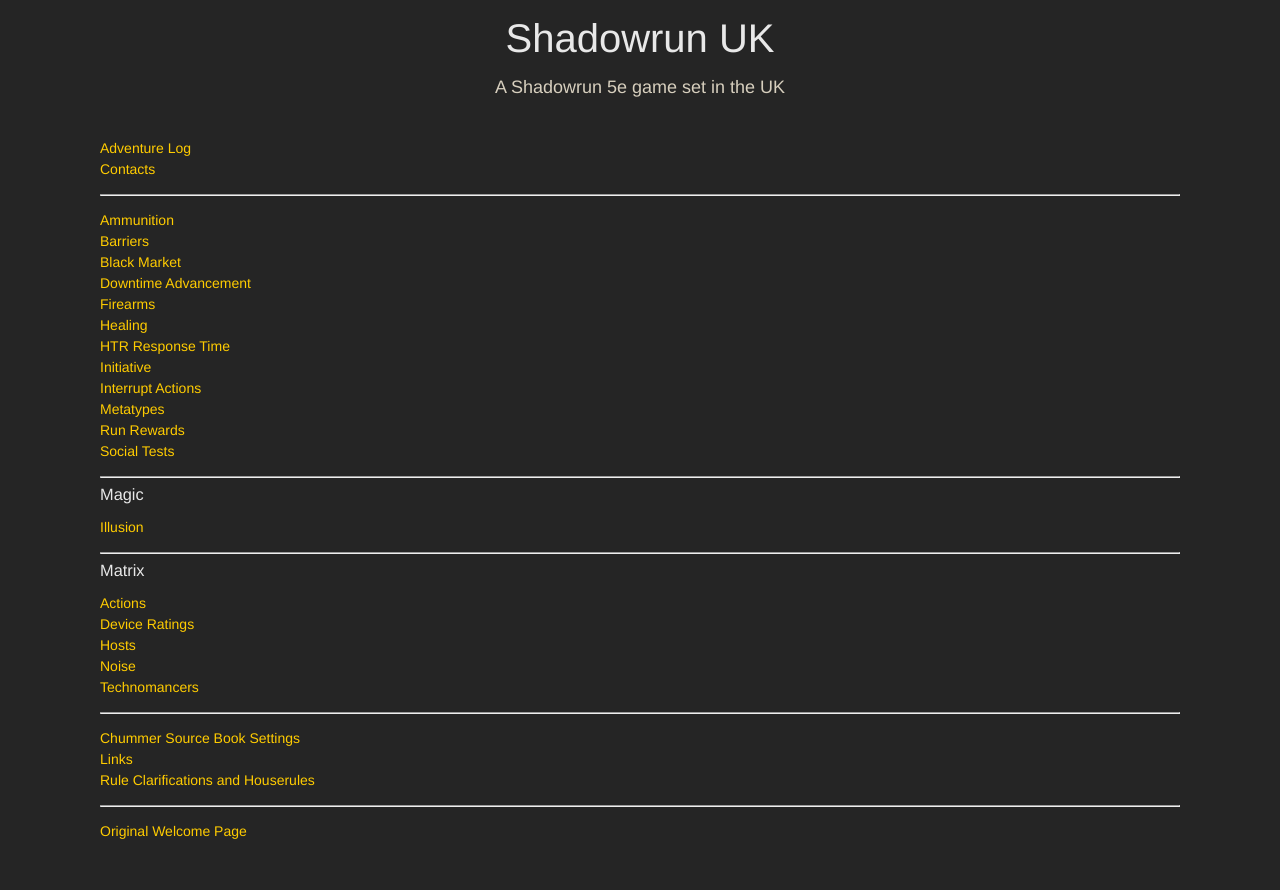
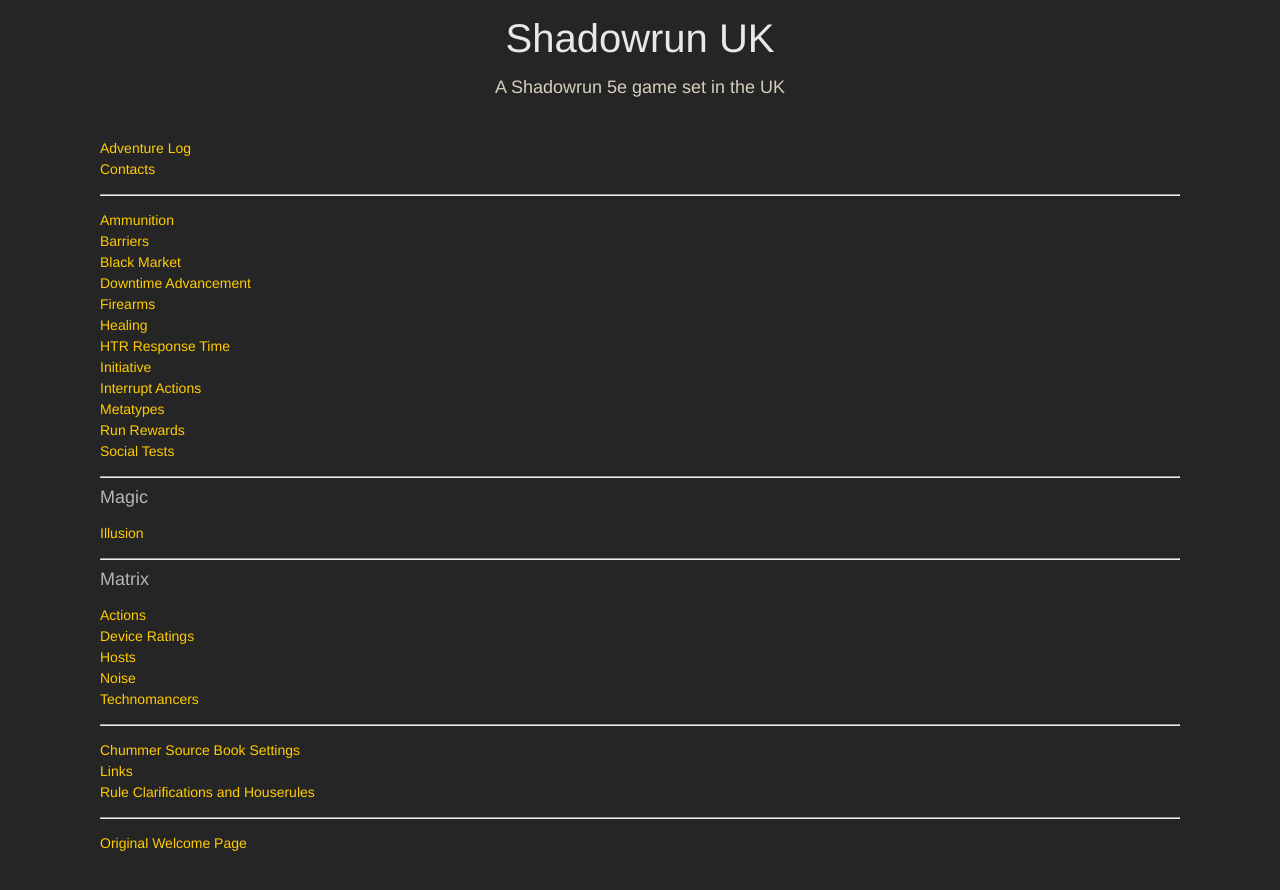
Before and after one commit to Anomandarist/Shadowrun-UK, a Jekyll site: the page built from index.md, in a window 1280 px wide. Shown: the top 890 px of the page. Built offline with Jekyll 4.4.1, drawn with Linux system fonts in a browser that asks for light colours; our own code applies the rules of GitHub Pages for plain Markdown files.

Commit message:
CSS: Additional header style updates

```diff
--- a/_sass/theme-nightb1ade.scss
+++ b/_sass/theme-nightb1ade.scss
@@ -28,6 +28,18 @@ h1 {
 
 h2 {
 	font-size: 24px;
+}
+
+h3 {
+	font-size: 18px;
+	line-height: 24px;
+	font-family: 'OpenSansRegular', "Helvetica Neue", Helvetica, Arial, sans-serif !important;
+	font-weight: normal;
+	color: #b6b6b6;
+}
+
+h4, h5, h6 {
+	color:#e8e8e8;
 }
 
 a {
```
